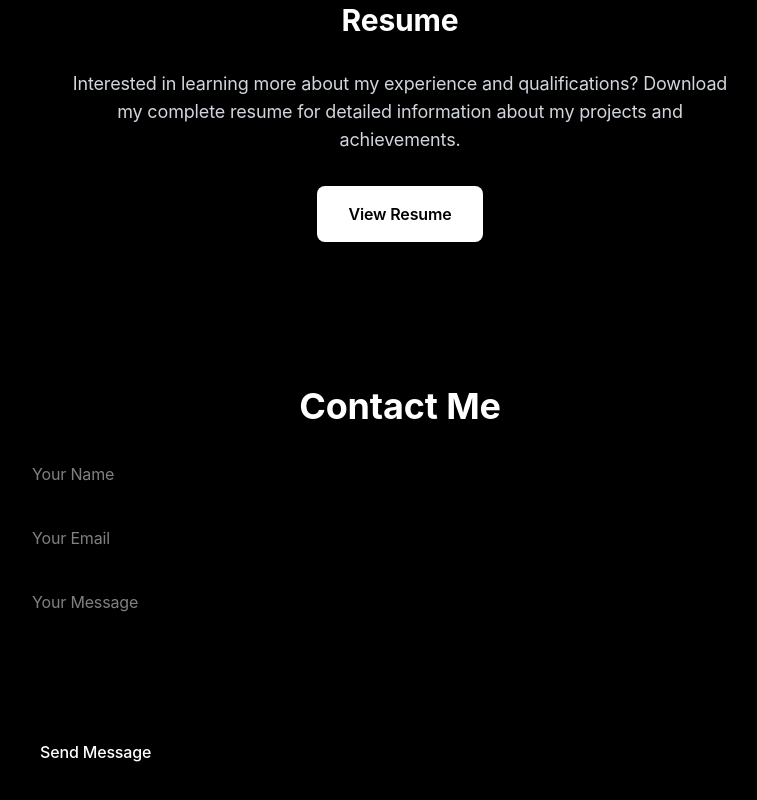
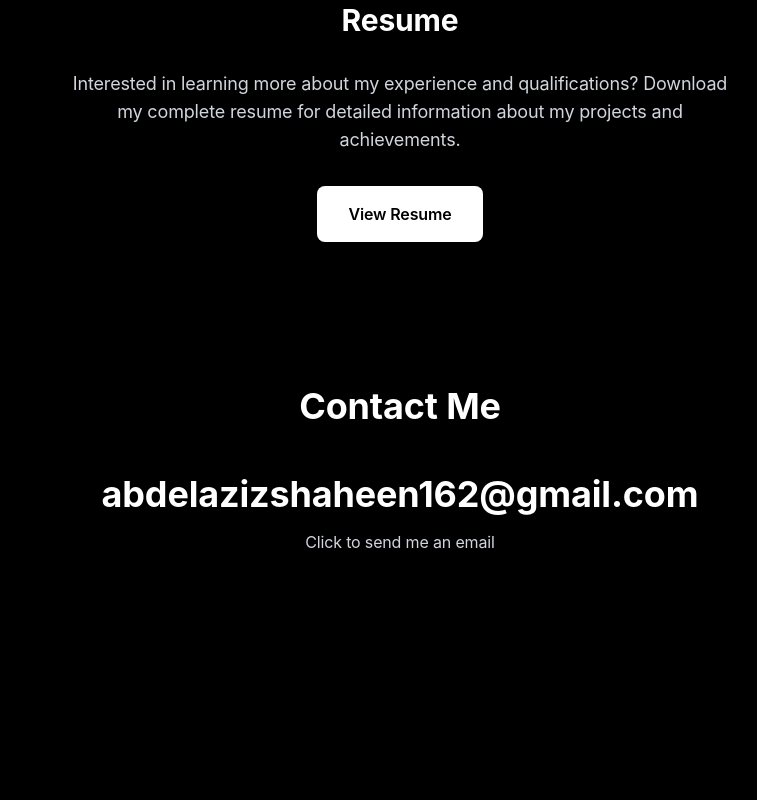
Before and after one commit to AKShaheen/portfolio, a React (Vite) app: page /about in a window 1280 px wide. Shown: the part 2469-3269 px from the top of the page, without its empty margins (240-997 px from the left). After the commit the page ends 3103 px from the top, so only its background shows below. Built offline with nearby package versions, Linux system fonts and the light colour scheme; a web font is replaced by a local one.

Commit message:
feat: add redirects

```diff
--- a/src/App.tsx
+++ b/src/App.tsx
@@ -1,5 +1,5 @@
 import * as React from "react";
-import { BrowserRouter as Router, Routes, Route } from "react-router-dom";
+import { BrowserRouter as Router, Routes, Route, Navigate } from "react-router-dom";
 import WorkPage from "./pages/WorkPage";
 import AboutPage from "./pages/AboutPage";
 import Navigation from "./components/Navigation";
@@ -70,6 +70,8 @@ const App: React.FC = () => {
                 </PageTransition>
               }
             />
+            {/* Catch-all route - redirect any unknown paths to work page */}
+            <Route path="*" element={<Navigate to="/" replace />} />
           </Routes>
         </AnimatePresence>
         <ScrollToTop />
--- a/src/components/Contact.tsx
+++ b/src/components/Contact.tsx
@@ -1,31 +1,7 @@
 import * as React from "react";
-import { useState } from "react";
-import emailjs from "@emailjs/browser";
-import { motion, AnimatePresence } from "framer-motion";
+import { motion } from "framer-motion";
 
 const Contact: React.FC = () => {
-  const [submitted, setSubmitted] = useState<"success" | "error" | null>(null);
-
-  const handleSubmit = async (e: React.FormEvent) => {
-    e.preventDefault();
-    const form = e.target as HTMLFormElement;
-
-    try {
-      await emailjs.sendForm(
-        "service_yjj6j4v",
-        "template_64e0shc",
-        form,
-        "MID_sUb3KPD7lgOyW"
-      );
-      setSubmitted("success");
-      form.reset();
-    } catch (err) {
-      console.error(err);
-      setSubmitted("error");
-    }
-
-    setTimeout(() => setSubmitted(null), 3000);
-  };
 
   return (
     <motion.section
@@ -39,66 +15,24 @@ const Contact: React.FC = () => {
         <div className="w-full h-full bg-gradient-to-b from-transparent via-accent/20 to-transparent blur-lg" />
       </div>
       <div className="max-w-3xl mx-auto">
-        <h2 className="text-2xl sm:text-3xl md:text-4xl font-bold mb-4 sm:mb-6 text-center">Contact Me</h2>
-        <motion.form
-          onSubmit={handleSubmit}
-          className="space-y-3 sm:space-y-4"
+        <h2 className="text-2xl sm:text-3xl md:text-4xl font-bold mb-8 sm:mb-12 text-center">Contact Me</h2>
+
+        <motion.div
+          className="text-center"
           initial={{ opacity: 0, y: 20 }}
           animate={{ opacity: 1, y: 0 }}
           transition={{ delay: 0.3, duration: 1 }}
         >
-          <motion.input
-            type="text"
-            name="user_name"
-            required
-            placeholder="Your Name"
-            className="w-full px-3 sm:px-4 py-2.5 sm:py-3 rounded bg-background text-white focus:ring-2 focus:ring-accent transition-all duration-200 text-sm sm:text-base"
-            whileFocus={{ scale: 1.03, boxShadow: "0 0 0 2px #00c6ff" }}
-            whileHover={{ scale: 1.02 }}
-          />
-          <motion.input
-            type="email"
-            name="user_email"
-            required
-            placeholder="Your Email"
-            className="w-full px-3 sm:px-4 py-2.5 sm:py-3 rounded bg-background text-white focus:ring-2 focus:ring-accent transition-all duration-200 text-sm sm:text-base"
-            whileFocus={{ scale: 1.03, boxShadow: "0 0 0 2px #00c6ff" }}
-            whileHover={{ scale: 1.02 }}
-          />
-          <motion.textarea
-            name="message"
-            required
-            placeholder="Your Message"
-            className="w-full px-3 sm:px-4 py-2.5 sm:py-3 rounded bg-background text-white h-24 sm:h-32 focus:ring-2 focus:ring-accent transition-all duration-200 text-sm sm:text-base resize-none"
-            whileFocus={{ scale: 1.03, boxShadow: "0 0 0 2px #00c6ff" }}
-            whileHover={{ scale: 1.02 }}
-          />
-          <motion.button
-            type="submit"
-            className="bg-accent hover:bg-accent-dark px-4 sm:px-6 py-2.5 sm:py-3 rounded text-white shadow-lg text-sm sm:text-base font-medium"
-            whileHover={{ scale: 1.07 }}
-            whileTap={{ scale: 0.97 }}
+          <motion.a
+            href="mailto:abdelazizshaheen162@gmail.com"
+            className="inline-block text-2xl sm:text-3xl md:text-4xl font-bold text-accent hover:text-accent-dark transition-colors duration-300 cursor-pointer"
+            whileHover={{ scale: 1.05 }}
+            whileTap={{ scale: 0.95 }}
           >
-            Send Message
-          </motion.button>
-        </motion.form>
-
-        <AnimatePresence>
-          {submitted && (
-            <motion.div
-              initial={{ opacity: 0 }}
-              animate={{ opacity: 1 }}
-              exit={{ opacity: 0 }}
-              className={`mt-4 text-center font-medium ${
-                submitted === "success" ? "text-green-400" : "text-red-400"
-              }`}
-            >
-              {submitted === "success"
-                ? "Message sent successfully!"
-                : "Failed to send. Please try again."}
-            </motion.div>
-          )}
-        </AnimatePresence>
+            abdelazizshaheen162@gmail.com
+          </motion.a>
+          <p className="mt-4 text-gray-300 text-sm sm:text-base">Click to send me an email</p>
+        </motion.div>
       </div>
     </motion.section>
   );
--- a/src/components/Projects.tsx
+++ b/src/components/Projects.tsx
@@ -32,7 +32,6 @@ const projects = [
     description: "Led team to develop a comprehensive Learning Management System platform serving 3,000 students with 40+ courses.",
     tech: ["React", "Laravel", "MySQL", "PHP"],
     image: "/images/lms-project.png",
-    repo: "",
   },
 ];
 
```
Also changed, not shown: 1 other file (tests, documents, lock files or other folders).
